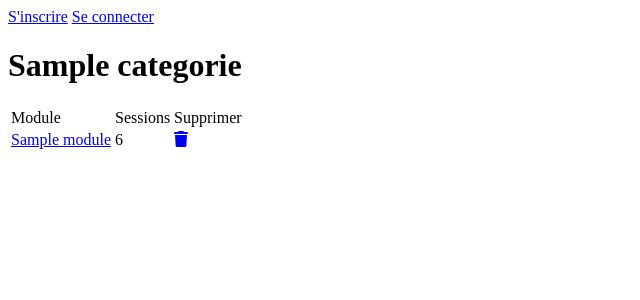
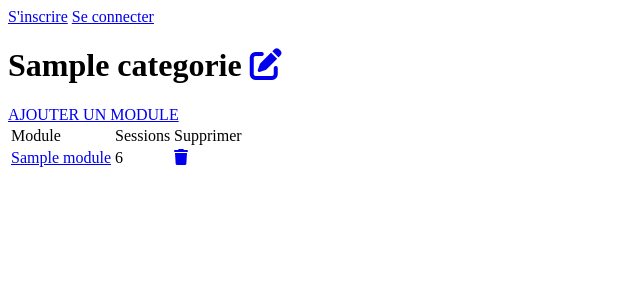
Before and after one commit to David-SDA/SymfonySession, a Symfony app: template templates/categorie/show.html.twig in a window 1280 px wide. Shown: the top 300 px of the page, without its empty margins (0-640 px from the left). Run offline with Twig, Linux system fonts and the light colour scheme; the template is opened without the code that fills it: most values are stand-ins (such as "Sample title", 1, 10 or a date in 2020); some libraries are stand-ins or nearby versions.

Commit message:
Ajout des liens manquants

```diff
--- a/templates/categorie/index.html.twig
+++ b/templates/categorie/index.html.twig
@@ -4,6 +4,7 @@
 
 {% block body %}
     <h1>LISTE DES CATÉGORIES</h1>
+    <a href="#">AJOUTER UNE CATÉGORIE</a>
     {% if categories %}
         <table>
             <thead>
--- a/templates/categorie/show.html.twig
+++ b/templates/categorie/show.html.twig
@@ -3,10 +3,9 @@
 {% block title %}Détails d'une catégorie{% endblock %}
 
 {% block body %}
-
     {% if categorie %}
-
-        <h1>{{ categorie }}</h1>
+        <h1>{{ categorie }} <a href="#"><i class="fa-solid fa-pen-to-square"></i></a></h1>
+        <a href="#">AJOUTER UN MODULE</a>
         {% if categorie.modules %}
 
             <table>
@@ -27,9 +26,6 @@
                     {% endfor %}
                 </tbody>
             </table>
-
         {% endif %}
-
     {% endif %}
-
 {% endblock body %}
--- a/templates/formation/index.html.twig
+++ b/templates/formation/index.html.twig
@@ -4,6 +4,7 @@
 
 {% block body %}
     <h1>LISTE DES FORMATIONS</h1>
+    <a href="#">AJOUTER UNE FORMATION</a>
     {% if formations %}
         <table>
             <thead>
--- a/templates/formation/show.html.twig
+++ b/templates/formation/show.html.twig
@@ -4,7 +4,7 @@
 
 {% block body %}
     {% if formation %}
-        <h1>{{ formation }}</h1>
+        <h1>{{ formation }} <a href="#"><i class="fa-solid fa-pen-to-square"></i></a></h1>
         <p><i>Voici les différentes sessions de cette formation</i></p>
         {% if sessions %}
             <table>
--- a/templates/module/show.html.twig
+++ b/templates/module/show.html.twig
@@ -6,7 +6,7 @@
 
     {% if module %}
 
-        <h1>{{ module }}</h1>
+        <h1>{{ module }} <a href="#"><i class="fa-solid fa-pen-to-square"></i></a></h1>
         {% if module.sessionModules %}
             <table>
                 <thead>
--- a/templates/session/index.html.twig
+++ b/templates/session/index.html.twig
@@ -4,6 +4,7 @@
 
 {% block body %}
     <h1>LISTE DES SESSIONS</h1>
+    <a href="#">AJOUTER UNE SESSION</a>
     {% if sessions %}
         <table>
             <thead>
--- a/templates/session/show.html.twig
+++ b/templates/session/show.html.twig
@@ -6,7 +6,7 @@
 
     {% if session %}
 
-        <h1>{{ session }}</h1>
+        <h1>{{ session }} <a href="#"><i class="fa-solid fa-pen-to-square"></i></a></h1>
         <div>
             <h2><i>Détails</i></h2>
             <p><b>Période : </b>{{ session.dateDebut | date("d/m/Y") }} - {{ session.dateFin | date("d/m/Y") }}</p>
--- a/templates/stagiaire/index.html.twig
+++ b/templates/stagiaire/index.html.twig
@@ -4,6 +4,7 @@
 
 {% block body %}
     <h1>LISTE DES STAGIAIRES</h1>
+    <a href="#">AJOUTER UN STAGIAIRE</a>
     {% if stagiaires %}
         <table>
             <thead>
--- a/templates/stagiaire/show.html.twig
+++ b/templates/stagiaire/show.html.twig
@@ -5,7 +5,7 @@
 {% block body %}
 
     {% if stagiaire %}
-        <h1>{{ stagiaire }}</h1>
+        <h1>{{ stagiaire }} <a href="#"><i class="fa-solid fa-pen-to-square"></i></a></h1>
         <div>
             <h2><i>Détails</i></h2>
             <p><b>Sexe : </b>{{ stagiaire.sexe }}</p>
```
